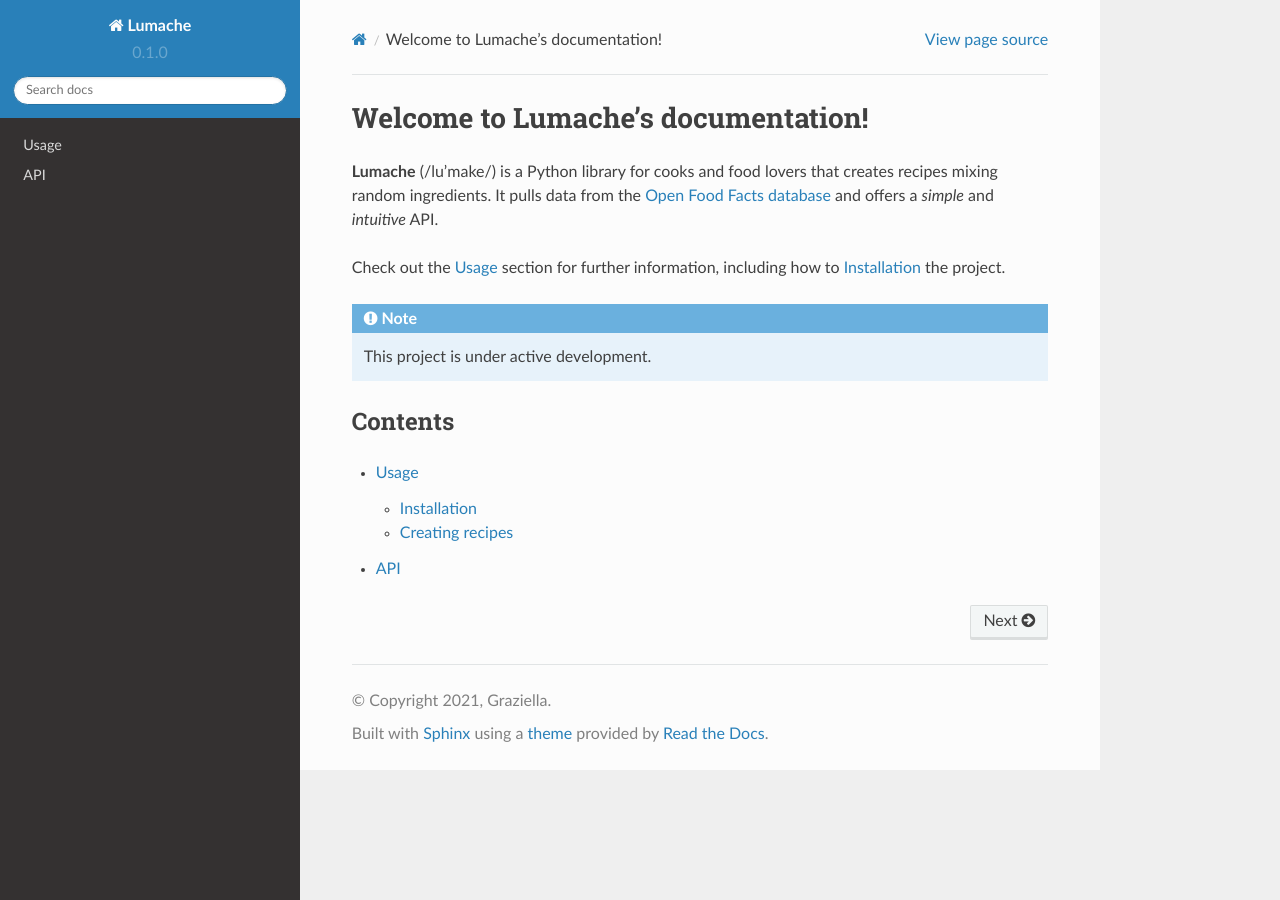
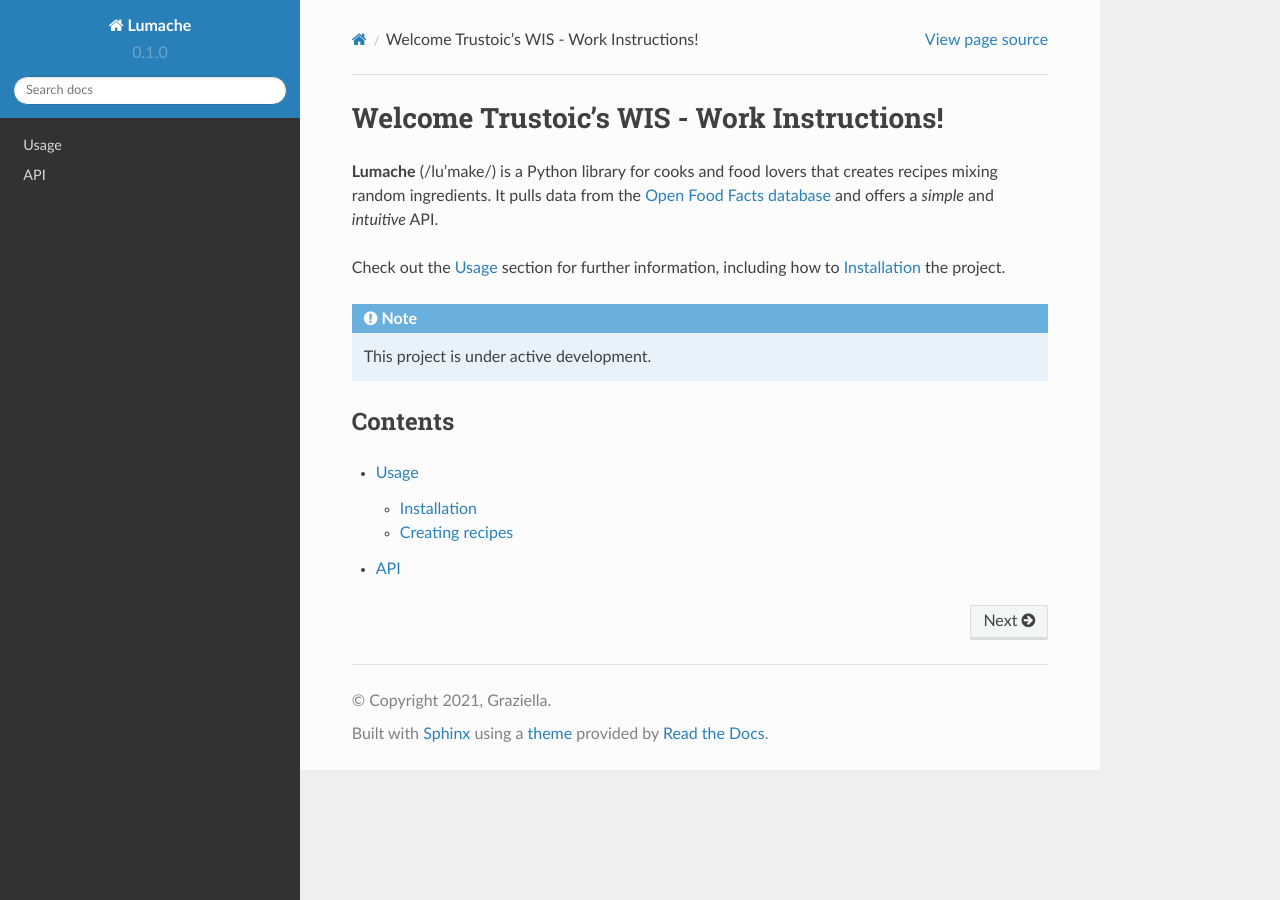
Before and after one commit to trustoic/wis, a Sphinx documentation site: the page built from docs/source/index.rst, in a window 1280 px wide. Built offline with Sphinx 7.4.7 and the Read the Docs theme 2.0.0, drawn with Linux system fonts in a browser that asks for light colours.

Commit message:
Update index.rst
title updated

```diff
--- a/docs/source/index.rst
+++ b/docs/source/index.rst
@@ -1,4 +1,4 @@
-Welcome to Lumache's documentation!
+Welcome Trustoic's WIS - Work Instructions!
 ===================================
 
 **Lumache** (/lu'make/) is a Python library for cooks and food lovers
```
